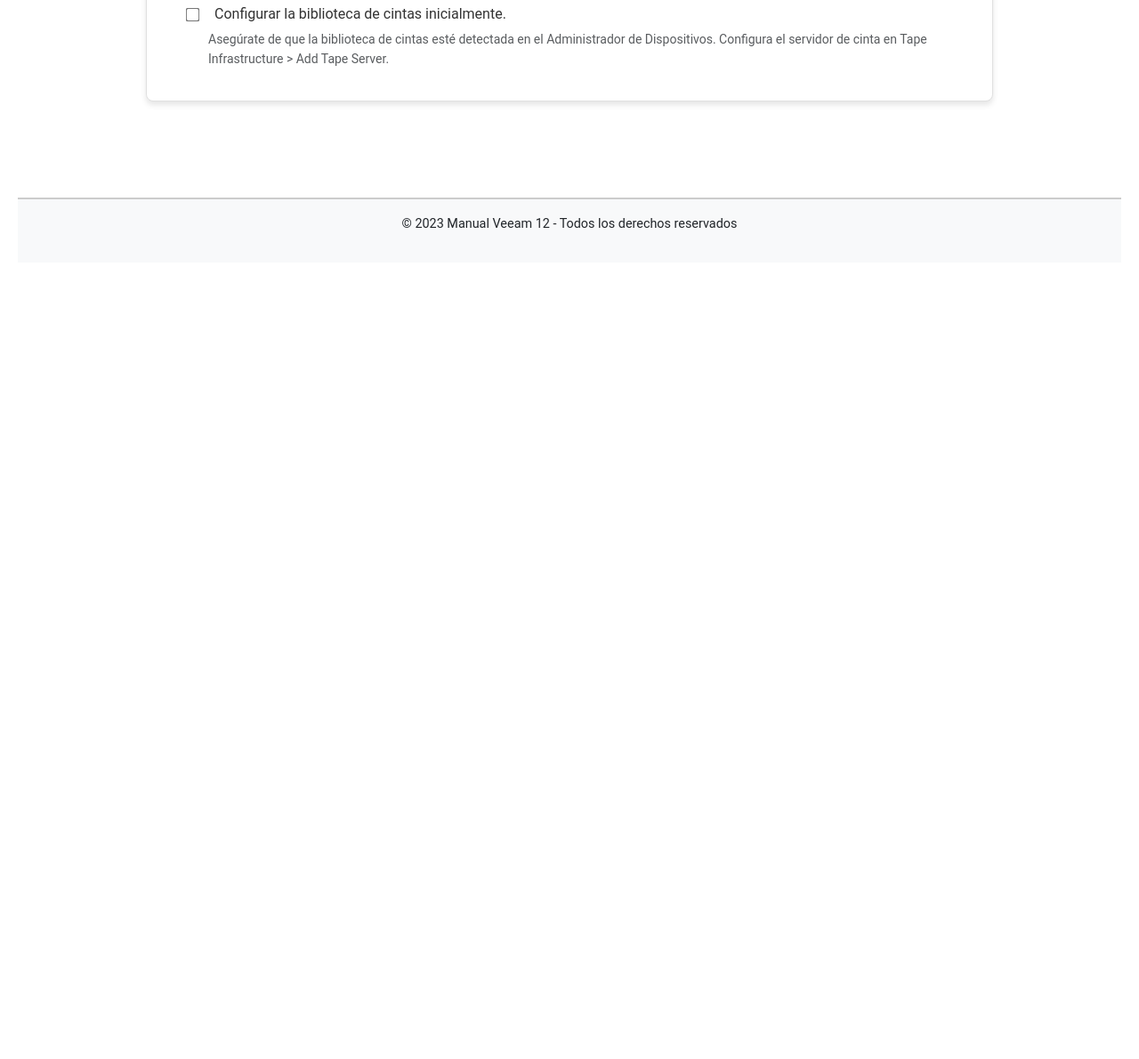
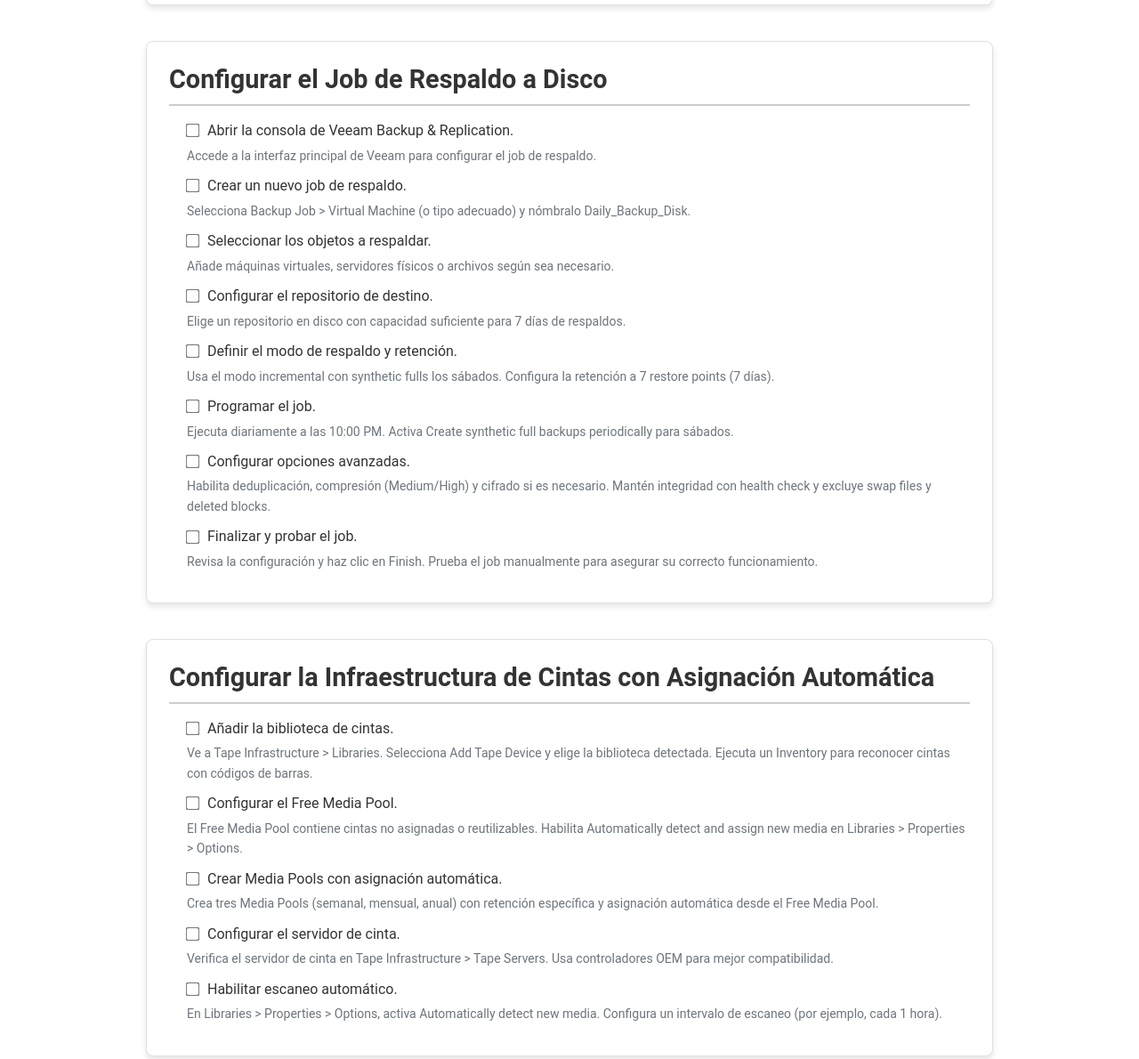
Before and after one commit to watakah/VeeamManualApp, a plain HTML site: page index.html in a window 1280 px wide. Shown: the part 727-1917 px from the top of the page at 89% size. Before the commit the page ends 1042 px from the top, so only its background shows below. Drawn offline with nearby package versions, Linux system fonts and the light colour scheme.

Commit message:
Add files via upload

```diff
--- a/app.js
+++ b/app.js
@@ -34,35 +34,171 @@ const tasks = [
       },
     ],
   },
-  // ... (resto de las tareas)
+  {
+    id: 2,
+    title: "Configurar el Job de Respaldo a Disco",
+    steps: [
+      {
+        id: "2.1",
+        description: "Abrir la consola de Veeam Backup & Replication.",
+        additionalInfo:
+          "Accede a la interfaz principal de Veeam para configurar el job de respaldo.",
+        completed: false,
+      },
+      {
+        id: "2.2",
+        description: "Crear un nuevo job de respaldo.",
+        additionalInfo:
+          "Selecciona Backup Job > Virtual Machine (o tipo adecuado) y nómbralo Daily_Backup_Disk.",
+        completed: false,
+      },
+      {
+        id: "2.3",
+        description: "Seleccionar los objetos a respaldar.",
+        additionalInfo:
+          "Añade máquinas virtuales, servidores físicos o archivos según sea necesario.",
+        completed: false,
+      },
+      {
+        id: "2.4",
+        description: "Configurar el repositorio de destino.",
+        additionalInfo:
+          "Elige un repositorio en disco con capacidad suficiente para 7 días de respaldos.",
+        completed: false,
+      },
+      {
+        id: "2.5",
+        description: "Definir el modo de respaldo y retención.",
+        additionalInfo:
+          "Usa el modo incremental con synthetic fulls los sábados. Configura la retención a 7 restore points (7 días).",
+        completed: false,
+      },
+      {
+        id: "2.6",
+        description: "Programar el job.",
+        additionalInfo:
+          "Ejecuta diariamente a las 10:00 PM. Activa Create synthetic full backups periodically para sábados.",
+        completed: false,
+      },
+      {
+        id: "2.7",
+        description: "Configurar opciones avanzadas.",
+        additionalInfo:
+          "Habilita deduplicación, compresión (Medium/High) y cifrado si es necesario. Mantén integridad con health check y excluye swap files y deleted blocks.",
+        completed: false,
+      },
+      {
+        id: "2.8",
+        description: "Finalizar y probar el job.",
+        additionalInfo:
+          "Revisa la configuración y haz clic en Finish. Prueba el job manualmente para asegurar su correcto funcionamiento.",
+        completed: false,
+      },
+    ],
+  },
+  {
+    id: 3,
+    title: "Configurar la Infraestructura de Cintas con Asignación Automática",
+    steps: [
+      {
+        id: "3.1",
+        description: "Añadir la biblioteca de cintas.",
+        additionalInfo:
+          "Ve a Tape Infrastructure > Libraries. Selecciona Add Tape Device y elige la biblioteca detectada. Ejecuta un Inventory para reconocer cintas con códigos de barras.",
+        completed: false,
+      },
+      {
+        id: "3.2",
+        description: "Configurar el Free Media Pool.",
+        additionalInfo:
+          "El Free Media Pool contiene cintas no asignadas o reutilizables. Habilita Automatically detect and assign new media en Libraries > Properties > Options.",
+        completed: false,
+      },
+      {
+        id: "3.3",
+        description: "Crear Media Pools con asignación automática.",
+        additionalInfo:
+          "Crea tres Media Pools (semanal, mensual, anual) con retención específica y asignación automática desde el Free Media Pool.",
+        completed: false,
+      },
+      {
+        id: "3.4",
+        description: "Configurar el servidor de cinta.",
+        additionalInfo:
+          "Verifica el servidor de cinta en Tape Infrastructure > Tape Servers. Usa controladores OEM para mejor compatibilidad.",
+        completed: false,
+      },
+      {
+        id: "3.5",
+        description: "Habilitar escaneo automático.",
+        additionalInfo:
+          "En Libraries > Properties > Options, activa Automatically detect new media. Configura un intervalo de escaneo (por ejemplo, cada 1 hora).",
+        completed: false,
+      },
+    ],
+  },
+  {
+    id: 4,
+    title: "Crear Jobs de Duplicación a Cinta",
+    steps: [
+      {
+        id: "4.1",
+        description: "Crear un job semanal a cinta.",
+        additionalInfo:
+          "Ve a Backup & Replication > Tape Jobs > Backup to Tape. Nombra el job Weekly_Tape_Job. Selecciona Daily_Backup_Disk, filtra Full Backups, y usa el Media Pool Weekly_Tape_Pool. Programa para ejecutar cada domingo a las 2:00 AM. Activa Process full backups only. Opcional: Habilita Eject media upon job completion.",
+        completed: false,
+      },
+      {
+        id: "4.2",
+        description: "Crear un job mensual a cinta.",
+        additionalInfo:
+          "Nombra el job Monthly_Tape_Job. Usa el Media Pool Monthly_Tape_Pool. Programa para el primer domingo de cada mes a las 3:00 AM. Activa Process full backups only. Opcional: Habilita Eject media.",
+        completed: false,
+      },
+      {
+        id: "4.3",
+        description: "Crear un job anual a cinta.",
+        additionalInfo:
+          "Nombra el job Yearly_Tape_Job. Usa el Media Pool Yearly_Tape_Pool. Programa para el primer domingo de enero a las 4:00 AM. Activa Process full backups only. Opcional: Habilita Eject media.",
+        completed: false,
+      },
+    ],
+  },
+  {
+    id: 5,
+    title: "Gestión Automática de Cintas",
+    steps: [
+      {
+        id: "5.1",
+        description: "Configurar asignación automática.",
+        additionalInfo:
+          "Los Media Pools toman cintas del Free Media Pool cuando sea necesario.",
+        completed: false,
+      },
+      {
+        id: "5.2",
+        description: "Configurar reutilización de cintas.",
+        additionalInfo:
+          "Las cintas regresan al Free Media Pool tras expirar (4 semanas, 12 meses, 5 años).",
+        completed: false,
+      },
+      {
+        id: "5.3",
+        description: "Insertar cintas en la biblioteca.",
+        additionalInfo:
+          "Inserta cintas con códigos de barras en la biblioteca; Veeam las detecta automáticamente.",
+        completed: false,
+      },
+      {
+        id: "5.4",
+        description: "Monitorear el estado de las cintas.",
+        additionalInfo:
+          "Revisa Tape Infrastructure > Media y History > Tape para verificar el estado.",
+        completed: false,
+      },
+    ],
+  },
 ];
-
-// Función para calcular el porcentaje de tareas completadas
-function calculateCompletionPercentage() {
-  let totalSubtasks = 0;
-  let completedSubtasks = 0;
-
-  tasks.forEach((task) => {
-    task.steps.forEach((step) => {
-      totalSubtasks++;
-      if (step.completed) {
-        completedSubtasks++;
-      }
-    });
-  });
-
-  return totalSubtasks === 0 ? 0 : ((completedSubtasks / totalSubtasks) * 100).toFixed(2);
-}
-
-// Función para renderizar el porcentaje de tareas completadas
-function renderCompletionPercentage() {
-  const percentage = calculateCompletionPercentage();
-  const completionElement = document.getElementById("completion-percentage");
-
-  if (completionElement) {
-    completionElement.textContent = `Progreso: ${percentage}% completado`;
-  }
-}
 
 // Función para renderizar las tareas
 function renderTasks() {
@@ -98,7 +234,6 @@ function renderTasks() {
       checkbox.addEventListener("change", () => {
         step.completed = !step.completed;
         renderTasks(); // Actualizar la vista
-        renderCompletionPercentage(); // Actualizar el porcentaje
       });
 
       const description = document.createElement("span");
@@ -126,12 +261,7 @@ function renderTasks() {
     // Agregar bloque de tarea al DOM
     taskList.appendChild(taskBlock);
   });
-
-  // Renderizar el porcentaje de tareas completadas
-  renderCompletionPercentage();
 }
 
-// Renderizar las tareas y el porcentaje al cargar la página
-document.addEventListener("DOMContentLoaded", () => {
-  renderTasks();
-});
+// Renderizar las tareas al cargar la página
+document.addEventListener("DOMContentLoaded", renderTasks);
--- a/index.html
+++ b/index.html
@@ -11,16 +11,9 @@
 </head>
 <body>
   <!-- Header -->
-  <header class="bg-light text-dark text-center py-4">
-    <div class="container d-flex justify-content-between align-items-center">
-      <div>
-        <h1 class="display-5">Manual Completo de Copia a Cintas con Veeam 12</h1>
-        <p class="lead">Guía paso a paso para usuarios con experiencia en NetBackup</p>
-      </div>
-      <div id="completion-percentage" class="text-end">
-        Progreso: 0% completado
-      </div>
-    </div>
+  <header class="bg-primary text-white text-center py-4">
+    <h1 class="display-5">Manual Completo de Copia a Cintas con Veeam 12</h1>
+    <p class="lead">Guía paso a paso para usuarios con experiencia en NetBackup</p>
   </header>
 
   <!-- Contenedor Principal -->
@@ -35,8 +28,8 @@
   </div>
 
   <!-- Footer -->
-  <footer class="bg-light text-dark text-center py-3 mt-5">
-    <p>© 2023 Manual Veeam 12 - Todos los derechos reservados</p>
+  <footer class="bg-dark text-white text-center py-3 mt-5">
+    <p>Gestión Automática de Cintas en Veeam 12 </p>
   </footer>
 
   <!-- Cargar Bootstrap JS y Popper.js desde CDN -->
```
